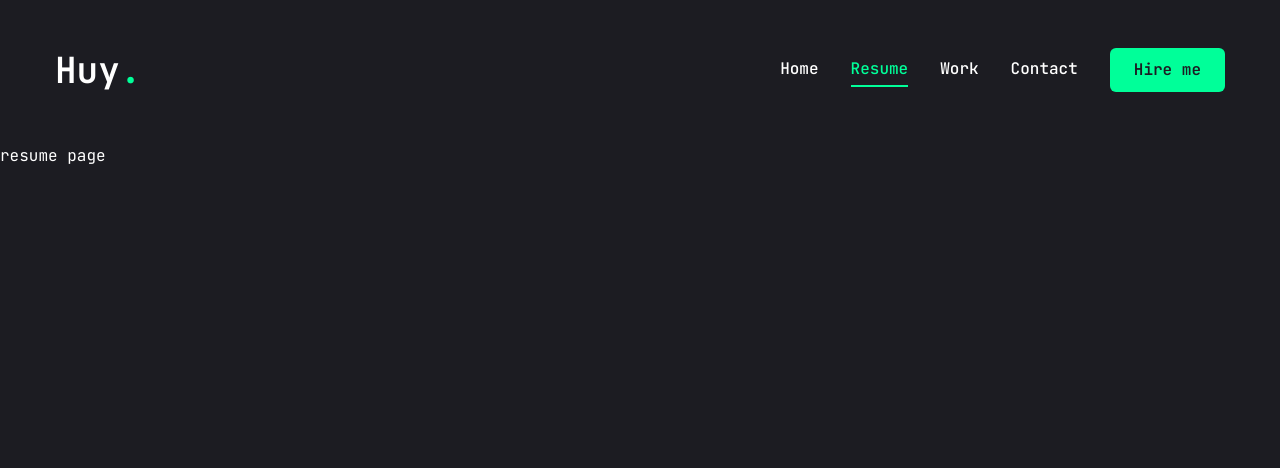
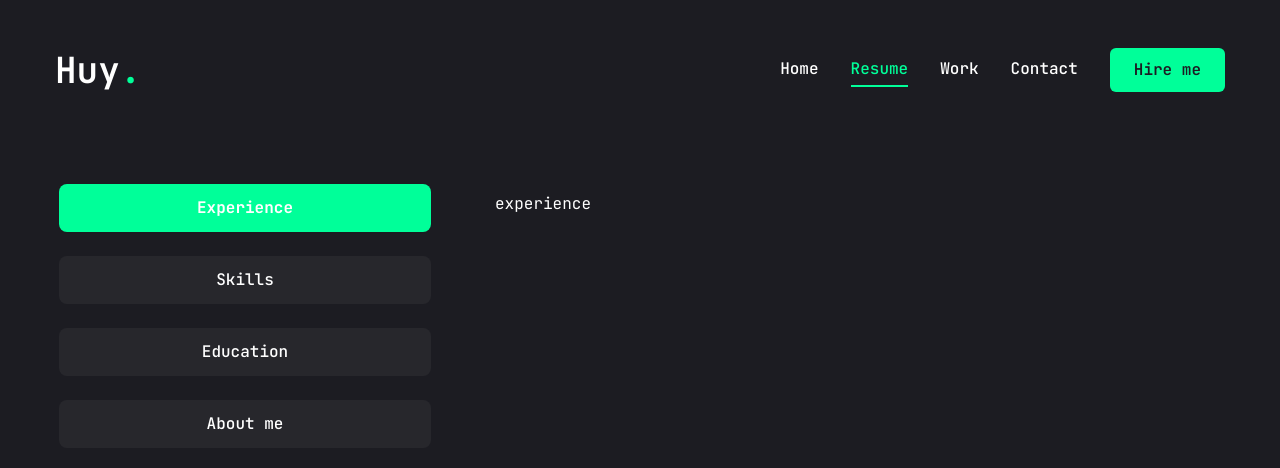
Before and after one commit to huydang0204/huydang-portfolio, a Next.js app: page /resume in a window 1280 px wide. Shown: the top 468 px of the page. Built offline with nearby package versions, Linux system fonts and the light colour scheme.

Commit message:
add base for resume page

```diff
--- /dev/null
+++ b/src/app/resume/data.tsx
@@ -0,0 +1,132 @@
+import { JSX } from "react";
+import {
+  FaHtml5,
+  FaSass,
+  FaReact,
+  FaNodeJs,
+  FaJava,
+  FaTs,
+} from "react-icons/fa";
+
+import {
+  SiTailwindcss,
+  SiBootstrap,
+  SiNextdotjs,
+  SiExpress,
+  SiNestjs,
+} from "react-icons/si";
+
+type BaseInformationFields<T> = {
+  icon?: string;
+  title: string;
+  items: T[];
+};
+
+type AboutItems = {
+  fieldName: string;
+  fieldValue: string;
+};
+const ABOUT: BaseInformationFields<AboutItems> = {
+  title: "About me",
+  items: [
+    {
+      fieldName: "Name",
+      fieldValue: "Huy Dang",
+    },
+    {
+      fieldName: "Phone",
+      fieldValue: "(+84) 905 347 725",
+    },
+    {
+      fieldName: "Experience",
+      fieldValue: "5+",
+    },
+    {
+      fieldName: "Nationality",
+      fieldValue: "Vietnam",
+    },
+    {
+      fieldName: "Based in",
+      fieldValue: "Ho Chi Minh City",
+    },
+    {
+      fieldName: "Email",
+      fieldValue: "dangquanghuy0204@gmail.com",
+    },
+  ],
+};
+
+type ExperienceItems = {
+  position: string;
+  company: string;
+  duration: string;
+  description: string;
+};
+const EXPERIENCE: BaseInformationFields<ExperienceItems> = {
+  icon: "",
+  title: "My Experience",
+  items: [
+    {
+      position: "Full Stack Developer",
+      company: "Freelancer",
+      duration: "2021 - Present",
+      description: "Developed web applications using React, Node.js, and Java.",
+    },
+    {
+      position: "Software Engineer",
+      company: "FPT Software",
+      duration: "2019 - 2021",
+      description: "Developed web applications using React, Node.js, and Java.",
+    },
+  ],
+};
+
+type EducationItems = {
+  degree: string;
+  institution: string;
+  duration: string;
+};
+const EDUCATION: BaseInformationFields<EducationItems> = {
+  icon: "",
+  title: "My Education",
+  items: [
+    {
+      degree: "Bachelor of Computer Science",
+      institution: "University of Information Technology",
+      duration: "2015 - 2019",
+    },
+    {
+      degree: "Bachelor of Computer Science",
+      institution: "University of Information Technology",
+      duration: "2015 - 2019",
+    },
+  ],
+};
+
+type SkillItems = {
+  icon: JSX.Element;
+  name: string;
+};
+const SKILLS: BaseInformationFields<SkillItems> = {
+  title: "My skills",
+  items: [
+    {
+      icon: <FaHtml5 />,
+      name: "HTML/HTML5",
+    },
+    {
+      icon: <FaSass />,
+      name: "CSS/SASS",
+    },
+    {
+      icon: <FaReact />,
+      name: "ReactJS",
+    },
+    {
+      icon: <SiNextdotjs />,
+      name: "Next.js",
+    },
+  ],
+};
+
+export { ABOUT, EDUCATION, EXPERIENCE, SKILLS };
--- a/src/app/resume/page.tsx
+++ b/src/app/resume/page.tsx
@@ -1,5 +1,53 @@
+"use client";
+
+import { Tabs, TabsContent, TabsList, TabsTrigger } from "@/components/ui/tabs";
+import { motion } from "framer-motion";
+
 function Resume() {
-  return <div>resume page</div>;
+  return (
+    <motion.div
+      initial={{ opacity: 0 }}
+      animate={{
+        opacity: 1,
+        transition: {
+          delay: 2.4,
+          duration: 0.4,
+          ease: "easeInOut",
+        },
+      }}
+      className="min-h-[80vh] flex items-center justify-center py-12 xl:py-0"
+    >
+      <div className="container mx-auto">
+        <Tabs
+          defaultValue="experience"
+          className="flex flex-col xl:flex-row gap-[60px]"
+        >
+          <TabsList className="flex flex-col w-full max-w-[380px] mx-auto xl:mx-0 gap-6">
+            <TabsTrigger value="experience">Experience</TabsTrigger>
+            <TabsTrigger value="skills">Skills</TabsTrigger>
+            <TabsTrigger value="education">Education</TabsTrigger>
+            <TabsTrigger value="about">About me</TabsTrigger>
+          </TabsList>
+
+          {/* content */}
+          <div className="min-h-[70vh] w-full">
+            <TabsContent value="experience" className="w-full">
+              experience
+            </TabsContent>
+            <TabsContent value="skills" className="w-full">
+              Skills
+            </TabsContent>
+            <TabsContent value="education" className="w-full">
+              Education
+            </TabsContent>
+            <TabsContent value="about" className="w-full">
+              About me
+            </TabsContent>
+          </div>
+        </Tabs>
+      </div>
+    </motion.div>
+  );
 }
 
 export default Resume;
--- a/src/components/ui/tabs.tsx
+++ b/src/components/ui/tabs.tsx
@@ -14,7 +14,7 @@ const TabsList = React.forwardRef<
   <TabsPrimitive.List
     ref={ref}
     className={cn(
-      "inline-flex h-10 items-center justify-center rounded-md bg-slate-100 p-1 text-slate-500 dark:bg-slate-800 dark:text-slate-400",
+      "inline-flex h-auto rounded-md-1 p-1 text-primary text-base",
       className,
     )}
     {...props}
@@ -29,7 +29,7 @@ const TabsTrigger = React.forwardRef<
   <TabsPrimitive.Trigger
     ref={ref}
     className={cn(
-      "inline-flex items-center justify-center whitespace-nowrap rounded-sm px-3 py-1.5 text-sm font-medium ring-offset-white transition-all focus-visible:outline-none focus-visible:ring-2 focus-visible:ring-slate-950 focus-visible:ring-offset-2 disabled:pointer-events-none disabled:opacity-50 data-[state=active]:bg-white data-[state=active]:text-slate-950 data-[state=active]:shadow-sm dark:ring-offset-slate-950 dark:focus-visible:ring-slate-300 dark:data-[state=active]:bg-slate-950 dark:data-[state=active]:text-slate-50",
+      " inline-flex items-center w-full bg-[#27272c] justify-center whitespace-nowrap text-white rounded-lg p-3 text-balance font-medium ring-offset-white transition-all disabled:pointer-events-none disabled:opacity-50 data-[state=active]:bg-accent data-[state=active];text-primary data-[state=active]:font-bold data-[state=active]:shadow-sm",
       className,
     )}
     {...props}
@@ -44,7 +44,7 @@ const TabsContent = React.forwardRef<
   <TabsPrimitive.Content
     ref={ref}
     className={cn(
-      "mt-2 ring-offset-white focus-visible:outline-none focus-visible:ring-2 focus-visible:ring-slate-950 focus-visible:ring-offset-2 dark:ring-offset-slate-950 dark:focus-visible:ring-slate-300",
+      "min-h-[480px] mt-2 ring-offset-white focus-visible:outline-none focus-visible:ring-2 focus-visible:ring-slate-950 focus-visible:ring-offset-2 dark:ring-offset-slate-950 dark:focus-visible:ring-slate-300",
       className,
     )}
     {...props}
```
